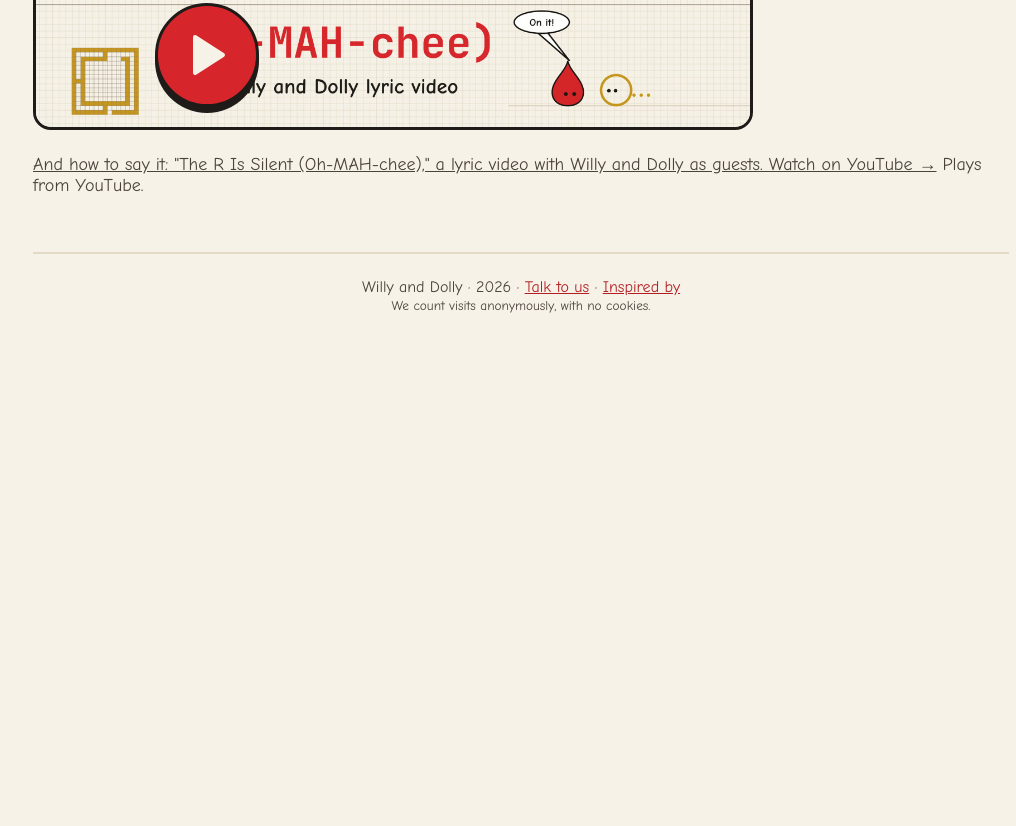
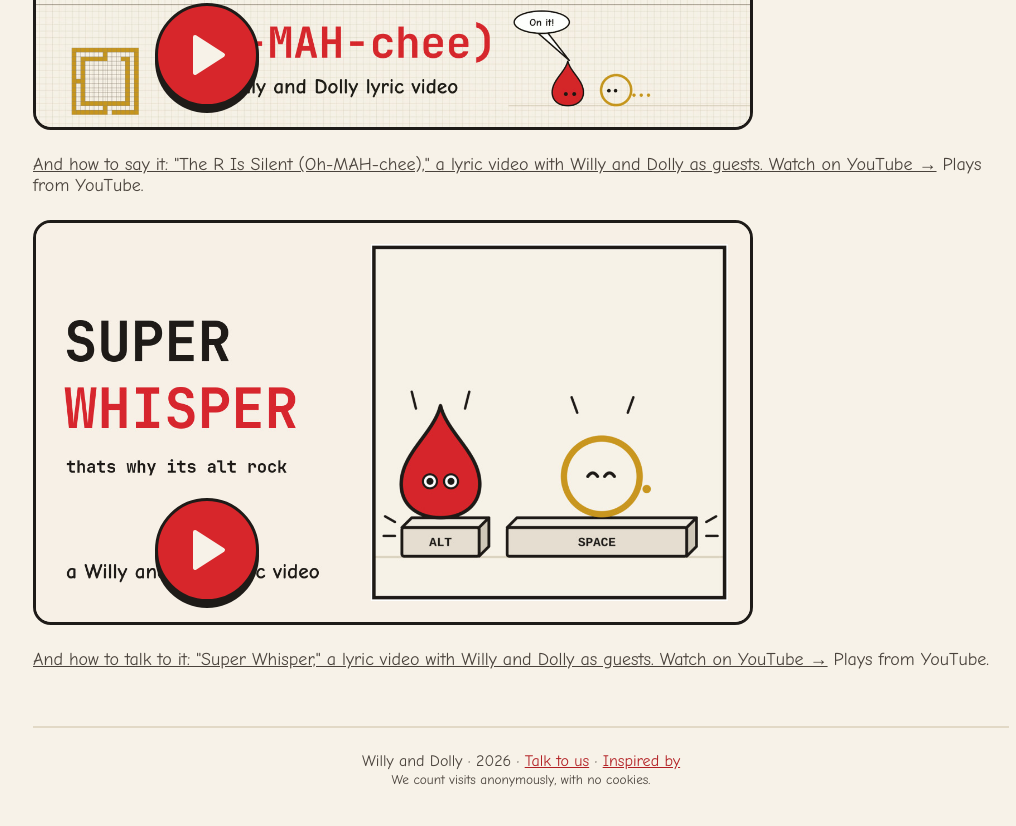
Before and after one commit to nossilg/willyanddolly-site, a plain HTML site: page inspired-by/index.html in a window 1280 px wide. Shown: the part 1636-2462 px from the top of the page, without its empty margins (119-1135 px from the left). Before the commit the page ends 1998 px from the top, so only its background shows below. Drawn offline with Linux system fonts and the light colour scheme; files whose address does not match are found by name.

Commit message:
Super Whisper on Inspired by

```diff
--- a/inspired-by/index.html
+++ b/inspired-by/index.html
@@ -114,6 +114,8 @@ h1{font-size:44px;letter-spacing:0}.tag{font-size:19px}h2{font-size:26px;line-he
 <script>document.querySelectorAll(".yt").forEach(function(b){b.addEventListener("click",function(){var f=document.createElement("iframe");f.src="https://www.youtube-nocookie.com/embed/"+b.dataset.yt+"?autoplay=1";f.title=b.getAttribute("aria-label");f.allow="autoplay; encrypted-media; picture-in-picture; fullscreen";f.allowFullscreen=true;b.replaceWith(f);});});</script>
 <div class="player music"><button class="yt" data-yt="SmOUdxjns4U" aria-label="Play The R Is Silent from YouTube"><img src="/the-r-is-silent.jpg" alt="“THE R IS SILENT (oh-MAH-chee), a Willy and Dolly lyric video” around the OMARCHY wordmark with its R missing, as Willy says “On it!” and Dolly watches." width="1280" height="720" loading="lazy"><span class="play"><svg width="40" height="44" viewBox="0 0 40 44" aria-hidden="true"><path d="M8,4 L36,22 L8,40 Z" fill="#F7F2E8" stroke="#F7F2E8" stroke-width="4" stroke-linejoin="round"/></svg></span></button></div>
 <p class="note"><a href="https://youtu.be/SmOUdxjns4U">And how to say it: &quot;The R Is Silent (Oh-MAH-chee),&quot; a lyric video with Willy and Dolly as guests. Watch on YouTube →</a> Plays from YouTube.</p>
+<div class="player music"><button class="yt" data-yt="_pkBurDW2tI" aria-label="Play Super Whisper from YouTube"><img src="/super-whisper.jpg" alt="“SUPER WHISPER, thats why its alt rock, a Willy and Dolly lyric video,” beside a panel where Willy stands on a key marked ALT and Dolly on a key marked SPACE." width="1280" height="720" loading="lazy"><span class="play"><svg width="40" height="44" viewBox="0 0 40 44" aria-hidden="true"><path d="M8,4 L36,22 L8,40 Z" fill="#F7F2E8" stroke="#F7F2E8" stroke-width="4" stroke-linejoin="round"/></svg></span></button></div>
+<p class="note"><a href="https://youtu.be/_pkBurDW2tI">And how to talk to it: &quot;Super Whisper,&quot; a lyric video with Willy and Dolly as guests. Watch on YouTube →</a> Plays from YouTube.</p>
 </section>
 
 <footer>Willy and Dolly · 2026 · <a href="/talk/">Talk to us</a> · <a href="/inspired-by/">Inspired by</a><br><small>We count visits anonymously, with no cookies.</small></footer>
```
Also changed, not shown: super-whisper.jpg (added).
